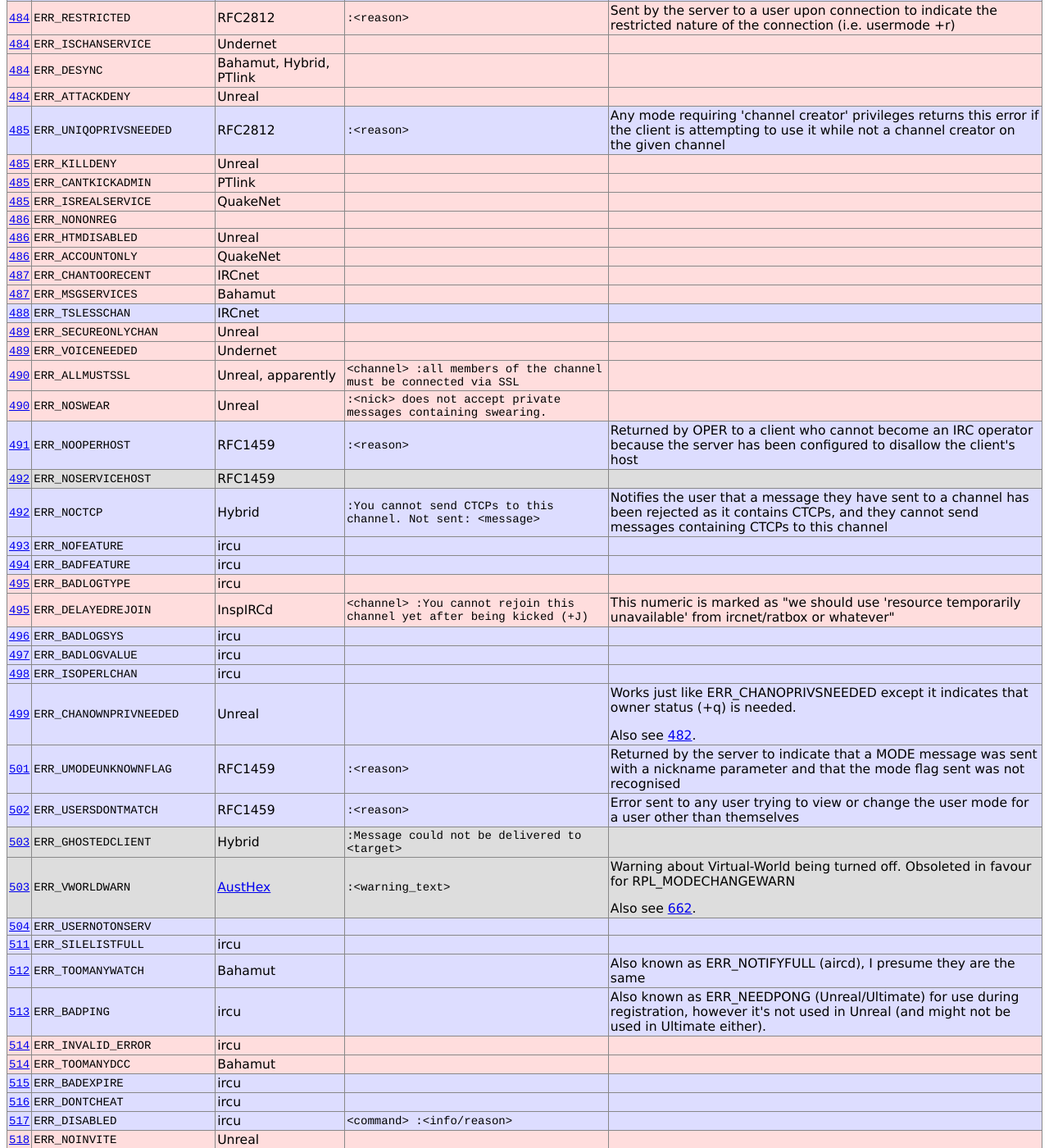
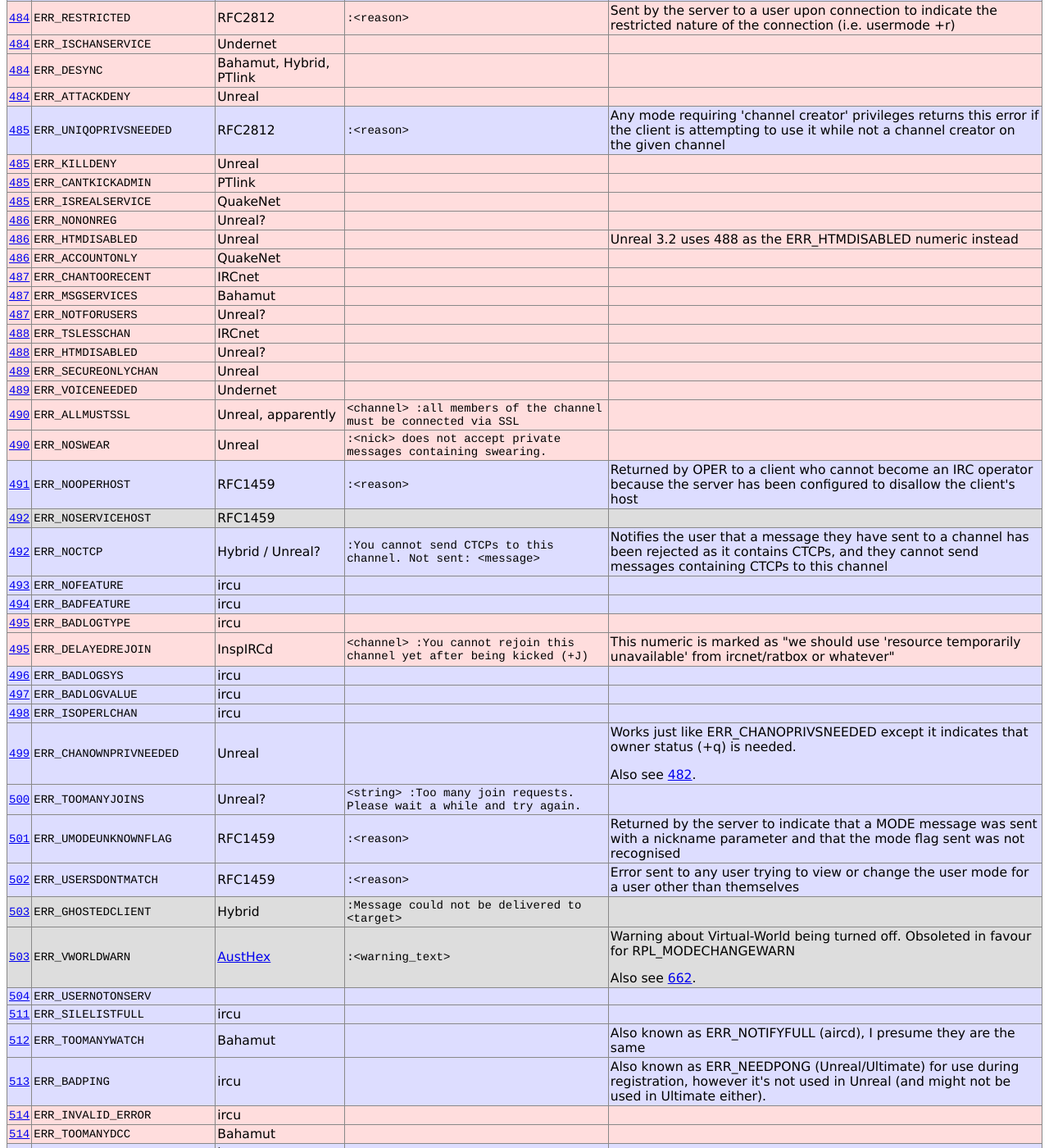
Before and after one commit to ircdocs/irc-defs, a Jekyll site: the page built from defs/ircnumerics.html, in a window 1280 px wide and 1400 px high, scrolled down 11286 px. Shown: the whole window at 82% size. Built offline with Jekyll 4.4.1, drawn with Linux system fonts in a browser that asks for light colours.

Commit message:
ircnumerics: Add more Unreal

```diff
--- a/_data/ircnumerics.yaml
+++ b/_data/ircnumerics.yaml
@@ -2576,11 +2576,13 @@
         name: ERR_BADCHANNAME
         numeric: "479"
         origin: Hybrid
+        conflict: true
 
     -
         name: ERR_LINKFAIL
         numeric: "479"
         origin: Unreal
+        conflict: true
 
     -
         name: ERR_NOULINE
@@ -2682,6 +2684,7 @@
     -
         name: ERR_NONONREG
         numeric: "486"
+        origin: Unreal?
         conflict: true
 
     -
@@ -2689,6 +2692,7 @@
         numeric: "486"
         origin: Unreal
         conflict: true
+        comment: "Unreal 3.2 uses 488 as the ERR_HTMDISABLED numeric instead"
 
     -
         name: ERR_ACCOUNTONLY
@@ -2709,9 +2713,22 @@
         conflict: true
 
     -
+        name: ERR_NOTFORUSERS
+        numeric: "487"
+        origin: Unreal?
+        conflict: true
+
+    -
         name: ERR_TSLESSCHAN
         numeric: "488"
         origin: IRCnet
+        conflict: true
+
+    -
+        name: ERR_HTMDISABLED
+        numeric: "488"
+        origin: Unreal?
+        conflict: true
 
     -
         name: ERR_SECUREONLYCHAN
@@ -2758,7 +2775,7 @@
     -
         name: ERR_NOCTCP
         numeric: "492"
-        origin: Hybrid
+        origin: Hybrid / Unreal?
         format: ":You cannot send CTCPs to this channel. Not sent: <message>"
         comment: >
             Notifies the user that a message they have sent to a channel has
@@ -2816,6 +2833,12 @@
             owner status (+q) is needed.
 
         seealso: "482"
+
+    -
+        name: ERR_TOOMANYJOINS
+        numeric: "500"
+        origin: Unreal?
+        format: "<string> :Too many join requests. Please wait a while and try again."
 
     -
         name: ERR_UMODEUNKNOWNFLAG
```
